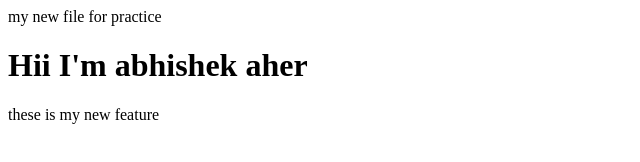
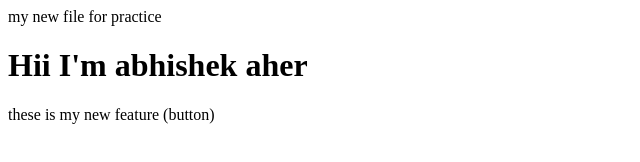
Before and after one commit to abhia-4000/localrepo, a plain HTML site: page index.html in a window 1280 px wide. Shown: the full height of the page, 0-640 px from the left. Drawn offline with Linux system fonts and the light colour scheme.

```diff
--- a/index.html
+++ b/index.html
@@ -1,3 +1,3 @@
 <p>my new file for practice</p>
 <h1>Hii I'm abhishek aher</h1>
-<p>these is my new feature</p>
+<p>these is my new feature (button)</p>
```
